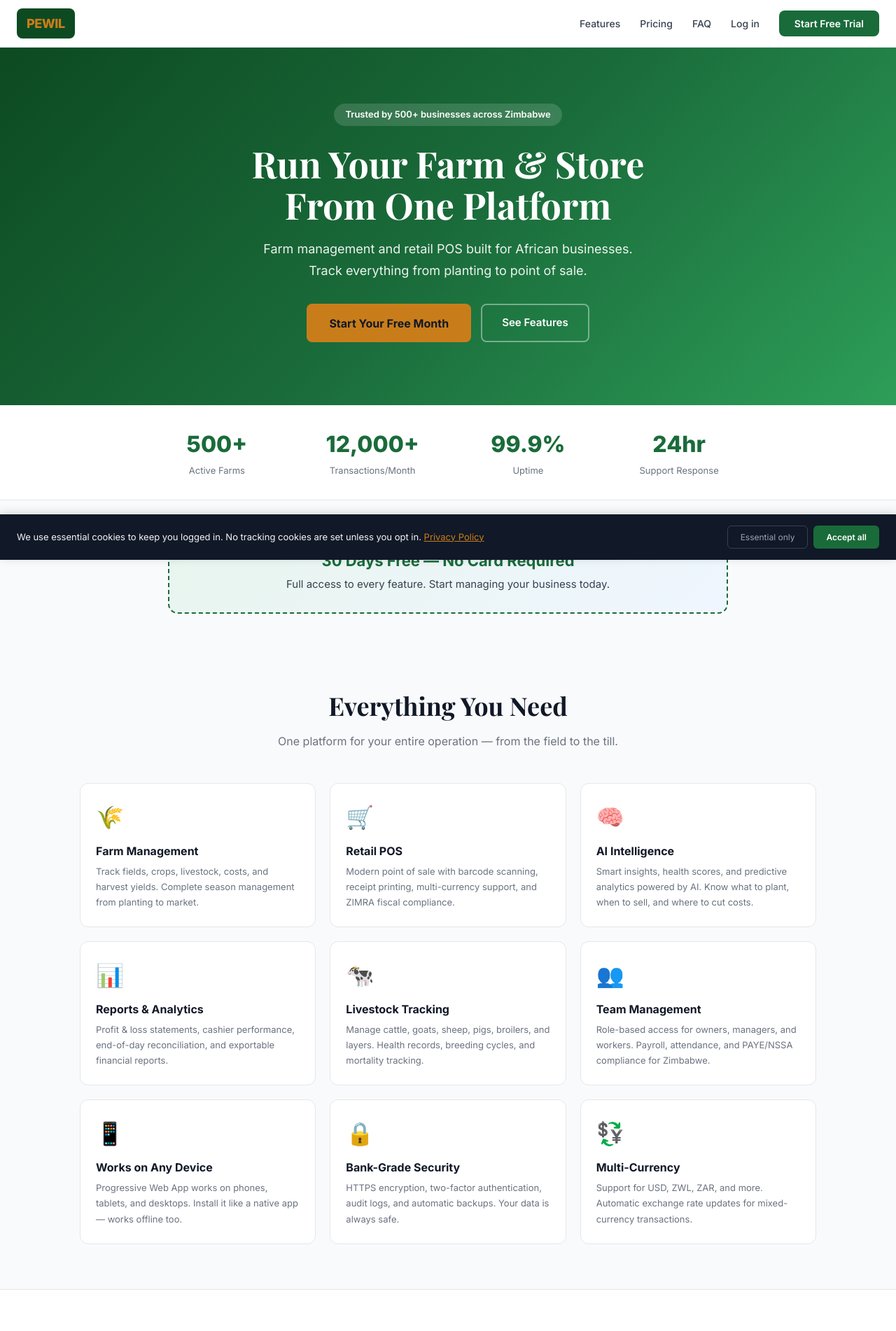
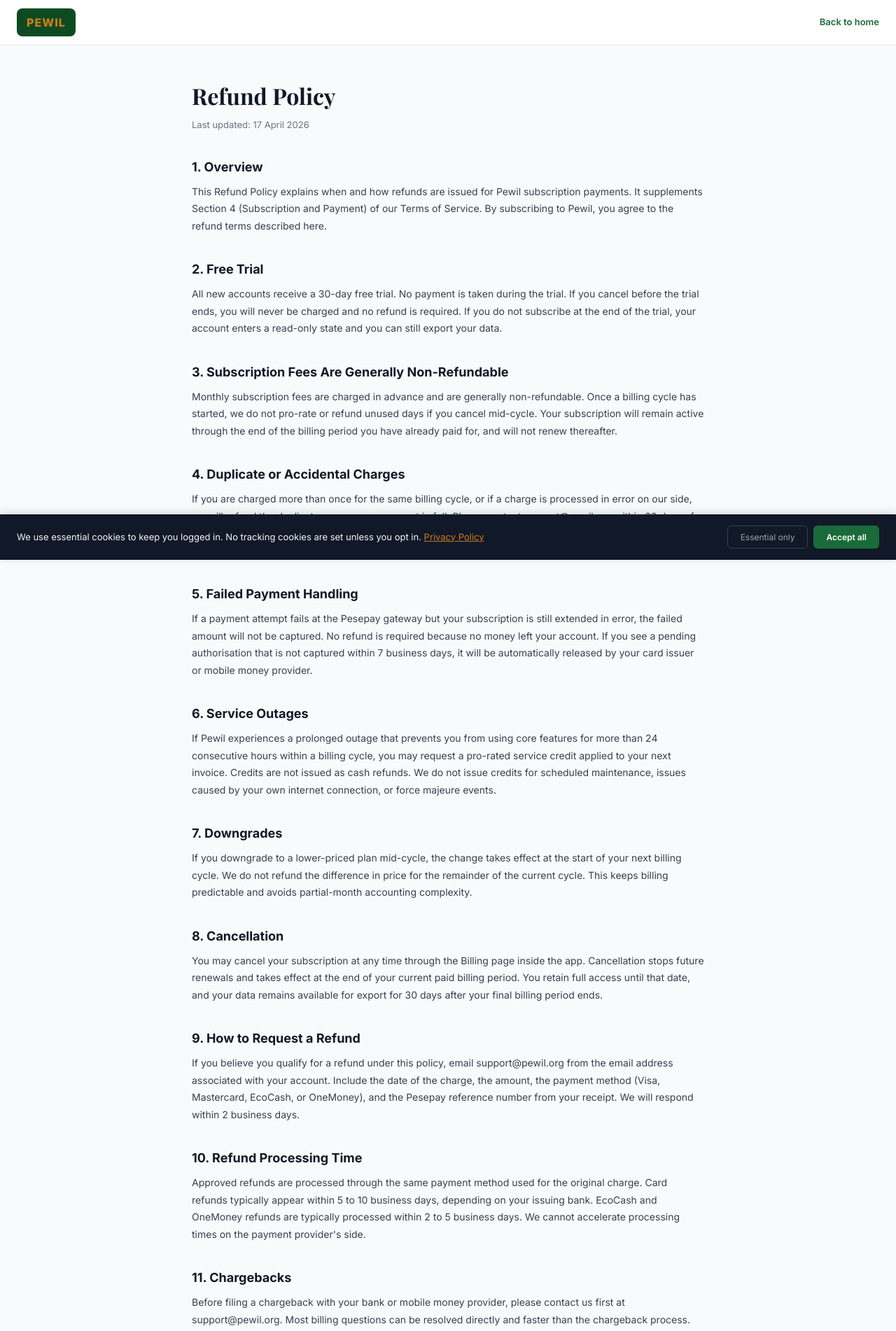
Before and after one commit to Osparmakonese/makonese-frontend, a React (Create React App) app: page /refunds in a window 1280 px wide. Before the commit this address led to /. Shown: the top 1902 px of the page at 70% size. Built offline with nearby package versions, Linux system fonts and the light colour scheme; no server answers.

Commit message:
Add Refund Policy page + Sentry trace hosts + security headers

```diff
--- a/src/App.js
+++ b/src/App.js
@@ -23,6 +23,7 @@ const ResetPassword = React.lazy(() => import('./pages/ResetPassword'));
 const VerifyEmail = React.lazy(() => import('./pages/VerifyEmail'));
 const TermsOfService = React.lazy(() => import('./pages/TermsOfService'));
 const PrivacyPolicy = React.lazy(() => import('./pages/PrivacyPolicy'));
+const RefundPolicy = React.lazy(() => import('./pages/RefundPolicy'));
 const Pricing = React.lazy(() => import('./pages/Pricing'));
 const Status = React.lazy(() => import('./pages/Status'));
 const Fields = React.lazy(() => import('./pages/Fields'));
@@ -357,6 +358,7 @@ export default function App() {
         <Route path="/verify-email" element={<Suspense fallback={<PageLoader />}><VerifyEmail /></Suspense>} />
         <Route path="/terms" element={<Suspense fallback={<PageLoader />}><TermsOfService /></Suspense>} />
         <Route path="/privacy" element={<Suspense fallback={<PageLoader />}><PrivacyPolicy /></Suspense>} />
+        <Route path="/refunds" element={<Suspense fallback={<PageLoader />}><RefundPolicy /></Suspense>} />
         <Route path="/pricing" element={<Suspense fallback={<PageLoader />}><Pricing /></Suspense>} />
         <Route path="/status" element={<Suspense fallback={<PageLoader />}><Status /></Suspense>} />
         <Route
--- a/src/index.js
+++ b/src/index.js
@@ -25,6 +25,7 @@ if (SENTRY_DSN) {
     environment: process.env.REACT_APP_SENTRY_ENVIRONMENT || 'production',
     // Only send traces for API calls to our backend
     tracePropagationTargets: [
+      /^https:\/\/api\.pewil\.org\/api/,
       /^https:\/\/pewil-production\.up\.railway\.app\/api/,
     ],
     // Scrub sensitive data
--- a/src/pages/LandingPage.js
+++ b/src/pages/LandingPage.js
@@ -317,7 +317,8 @@ const LandingPage = () => {
             <div>
               <div style={{ fontWeight: 700, marginBottom: 10, opacity: 0.6, fontSize: 11, textTransform: 'uppercase', letterSpacing: '0.05em' }}>Legal</div>
               <Link to="/terms" style={{ display: 'block', color: '#fff', textDecoration: 'none', opacity: 0.8, marginBottom: 6 }}>Terms of Service</Link>
-              <Link to="/privacy" style={{ display: 'block', color: '#fff', textDecoration: 'none', opacity: 0.8 }}>Privacy Policy</Link>
+              <Link to="/privacy" style={{ display: 'block', color: '#fff', textDecoration: 'none', opacity: 0.8, marginBottom: 6 }}>Privacy Policy</Link>
+              <Link to="/refunds" style={{ display: 'block', color: '#fff', textDecoration: 'none', opacity: 0.8 }}>Refund Policy</Link>
             </div>
             <div>
               <div style={{ fontWeight: 700, marginBottom: 10, opacity: 0.6, fontSize: 11, textTransform: 'uppercase', letterSpacing: '0.05em' }}>Support</div>
--- /dev/null
+++ b/src/pages/RefundPolicy.js
@@ -0,0 +1,69 @@
+import { Link } from 'react-router-dom';
+
+const S = {
+  wrapper: { minHeight: '100vh', background: '#f9fafb', fontFamily: "'Inter', sans-serif" },
+  nav: { position: 'sticky', top: 0, zIndex: 100, background: '#fff', borderBottom: '1px solid #e5e7eb', padding: '12px 24px', display: 'flex', alignItems: 'center', justifyContent: 'space-between' },
+  logo: { background: '#0D4A22', color: '#c97d1a', fontWeight: 800, fontSize: 16, padding: '8px 14px', borderRadius: 8, textDecoration: 'none', letterSpacing: 1 },
+  body: { maxWidth: 780, margin: '0 auto', padding: '48px 24px 80px' },
+  h1: { fontFamily: "'Playfair Display', serif", fontSize: 32, fontWeight: 700, color: '#111827', marginBottom: 8 },
+  updated: { fontSize: 13, color: '#6b7280', marginBottom: 36 },
+  h2: { fontSize: 18, fontWeight: 700, color: '#111827', marginTop: 36, marginBottom: 10 },
+  p: { fontSize: 14, lineHeight: 1.75, color: '#374151', marginBottom: 14 },
+};
+
+export default function RefundPolicy() {
+  return (
+    <div style={S.wrapper}>
+      <nav style={S.nav}>
+        <Link to="/" style={S.logo}>PEWIL</Link>
+        <Link to="/" style={{ fontSize: 13, color: '#1a6b3a', textDecoration: 'none', fontWeight: 600 }}>Back to home</Link>
+      </nav>
+      <div style={S.body}>
+        <h1 style={S.h1}>Refund Policy</h1>
+        <p style={S.updated}>Last updated: 17 April 2026</p>
+
+        <h2 style={S.h2}>1. Overview</h2>
+        <p style={S.p}>This Refund Policy explains when and how refunds are issued for Pewil subscription payments. It supplements Section 4 (Subscription and Payment) of our Terms of Service. By subscribing to Pewil, you agree to the refund terms described here.</p>
+
+        <h2 style={S.h2}>2. Free Trial</h2>
+        <p style={S.p}>All new accounts receive a 30-day free trial. No payment is taken during the trial. If you cancel before the trial ends, you will never be charged and no refund is required. If you do not subscribe at the end of the trial, your account enters a read-only state and you can still export your data.</p>
+
+        <h2 style={S.h2}>3. Subscription Fees Are Generally Non-Refundable</h2>
+        <p style={S.p}>Monthly subscription fees are charged in advance and are generally non-refundable. Once a billing cycle has started, we do not pro-rate or refund unused days if you cancel mid-cycle. Your subscription will remain active through the end of the billing period you have already paid for, and will not renew thereafter.</p>
+
+        <h2 style={S.h2}>4. Duplicate or Accidental Charges</h2>
+        <p style={S.p}>If you are charged more than once for the same billing cycle, or if a charge is processed in error on our side, we will refund the duplicate or erroneous amount in full. Please contact support@pewil.org within 60 days of the charge with your account email and the Pesepay reference number so we can investigate and process the refund.</p>
+
+        <h2 style={S.h2}>5. Failed Payment Handling</h2>
+        <p style={S.p}>If a payment attempt fails at the Pesepay gateway but your subscription is still extended in error, the failed amount will not be captured. No refund is required because no money left your account. If you see a pending authorisation that is not captured within 7 business days, it will be automatically released by your card issuer or mobile money provider.</p>
+
+        <h2 style={S.h2}>6. Service Outages</h2>
+        <p style={S.p}>If Pewil experiences a prolonged outage that prevents you from using core features for more than 24 consecutive hours within a billing cycle, you may request a pro-rated service credit applied to your next invoice. Credits are not issued as cash refunds. We do not issue credits for scheduled maintenance, issues caused by your own internet connection, or force majeure events.</p>
+
+        <h2 style={S.h2}>7. Downgrades</h2>
+        <p style={S.p}>If you downgrade to a lower-priced plan mid-cycle, the change takes effect at the start of your next billing cycle. We do not refund the difference in price for the remainder of the current cycle. This keeps billing predictable and avoids partial-month accounting complexity.</p>
+
+        <h2 style={S.h2}>8. Cancellation</h2>
+        <p style={S.p}>You may cancel your subscription at any time through the Billing page inside the app. Cancellation stops future renewals and takes effect at the end of your current paid billing period. You retain full access until that date, and your data remains available for export for 30 days after your final billing period ends.</p>
+
+        <h2 style={S.h2}>9. How to Request a Refund</h2>
+        <p style={S.p}>If you believe you qualify for a refund under this policy, email support@pewil.org from the email address associated with your account. Include the date of the charge, the amount, the payment method (Visa, Mastercard, EcoCash, or OneMoney), and the Pesepay reference number from your receipt. We will respond within 2 business days.</p>
+
+        <h2 style={S.h2}>10. Refund Processing Time</h2>
+        <p style={S.p}>Approved refunds are processed through the same payment method used for the original charge. Card refunds typically appear within 5 to 10 business days, depending on your issuing bank. EcoCash and OneMoney refunds are typically processed within 2 to 5 business days. We cannot accelerate processing times on the payment provider's side.</p>
+
+        <h2 style={S.h2}>11. Chargebacks</h2>
+        <p style={S.p}>Before filing a chargeback with your bank or mobile money provider, please contact us first at support@pewil.org. Most billing questions can be resolved directly and faster than the chargeback process. Accounts that initiate chargebacks without first contacting support may be suspended pending investigation.</p>
+
+        <h2 style={S.h2}>12. Statutory Rights</h2>
+        <p style={S.p}>Nothing in this policy limits your rights under the Consumer Protection Act of Zimbabwe or any other applicable law. Where local law grants you a refund right that is more generous than this policy, that law takes precedence.</p>
+
+        <h2 style={S.h2}>13. Changes to This Policy</h2>
+        <p style={S.p}>We may update this Refund Policy from time to time. We will notify you of material changes via email or in-app notification at least 14 days before they take effect. The "Last updated" date at the top of this page shows the most recent revision.</p>
+
+        <h2 style={S.h2}>14. Contact</h2>
+        <p style={S.p}>For all refund requests or questions about this policy, contact support@pewil.org. Please include your account email and relevant transaction details so we can respond quickly.</p>
+      </div>
+    </div>
+  );
+}
```
Also changed, not shown: vercel.json.
